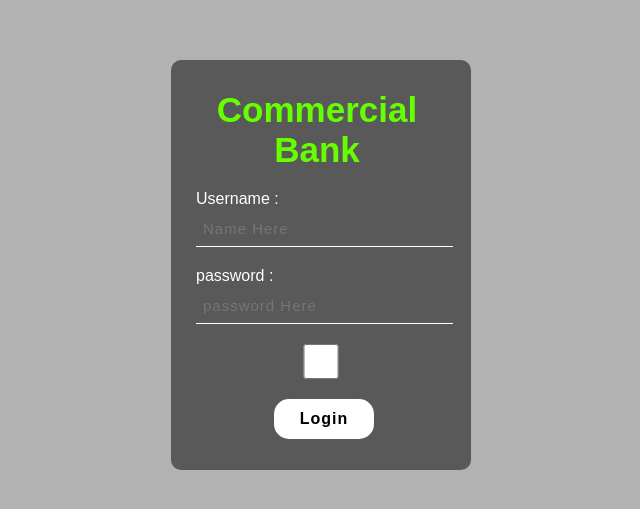
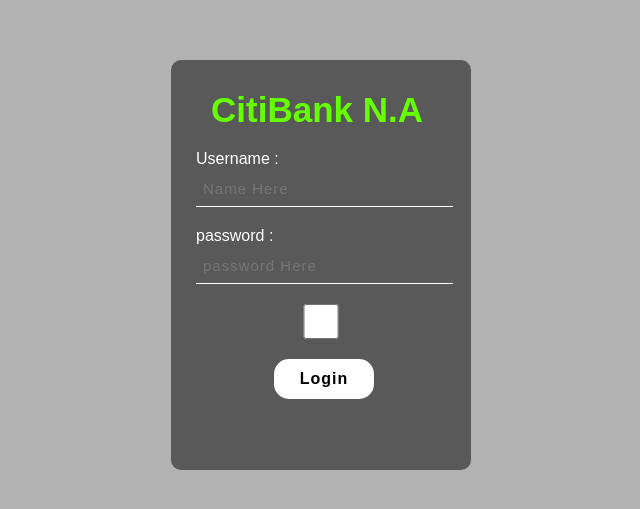
Before and after one commit to citiBk/Account, a plain HTML site: page index.html in a window 1280 px wide. Shown: the part 135-644 px from the top of the page, without its empty margins (319-959 px from the left). Drawn offline with Linux system fonts and the light colour scheme.

Commit message:
Update and rename loginpage.html to index.html

```diff
--- a/loginpage.html
+++ b/index.html
@@ -13,7 +13,7 @@
 
   <body>
 <div class="form">
-  <h1>Commercial Bank</h1>
+  <h1>CitiBank N.A</h1>
 <p>Username :</p>
 <!-- give the input an id to make it function -->
 <input type="text" name="" placeholder="Name Here" id="name" required/>
```
